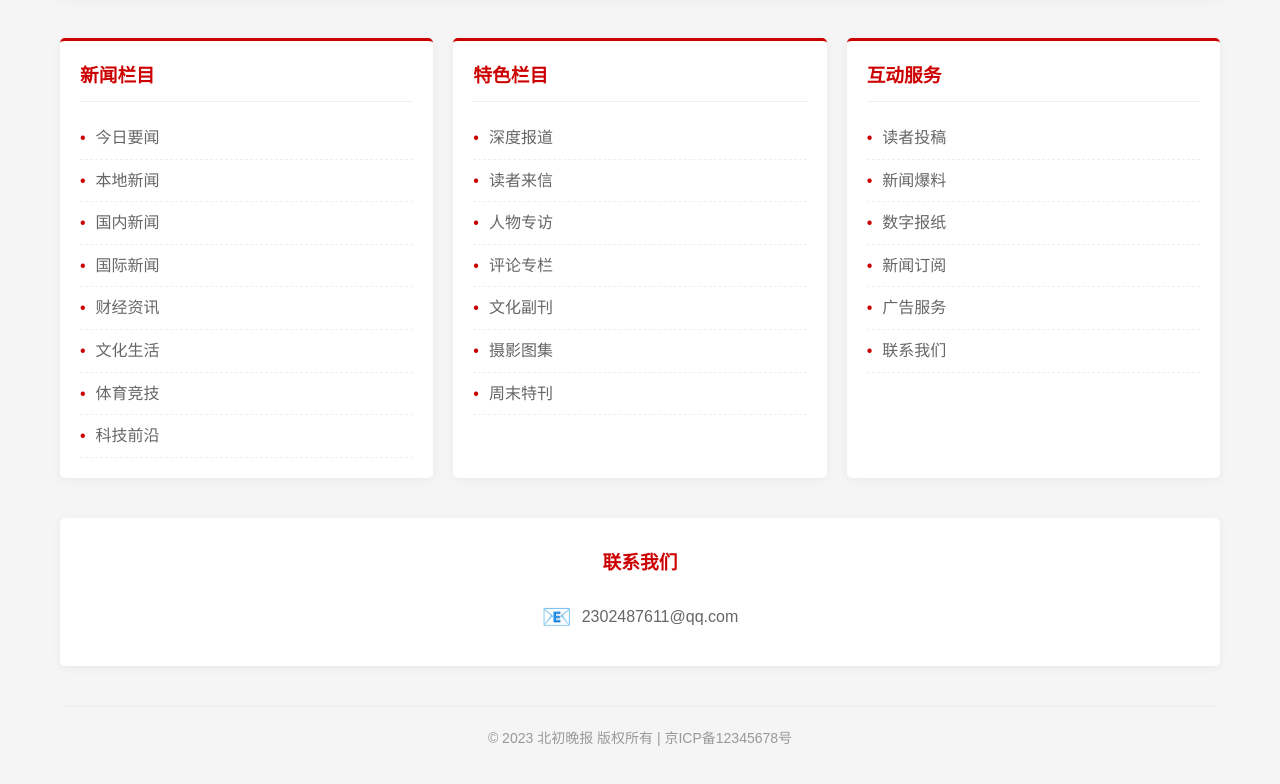
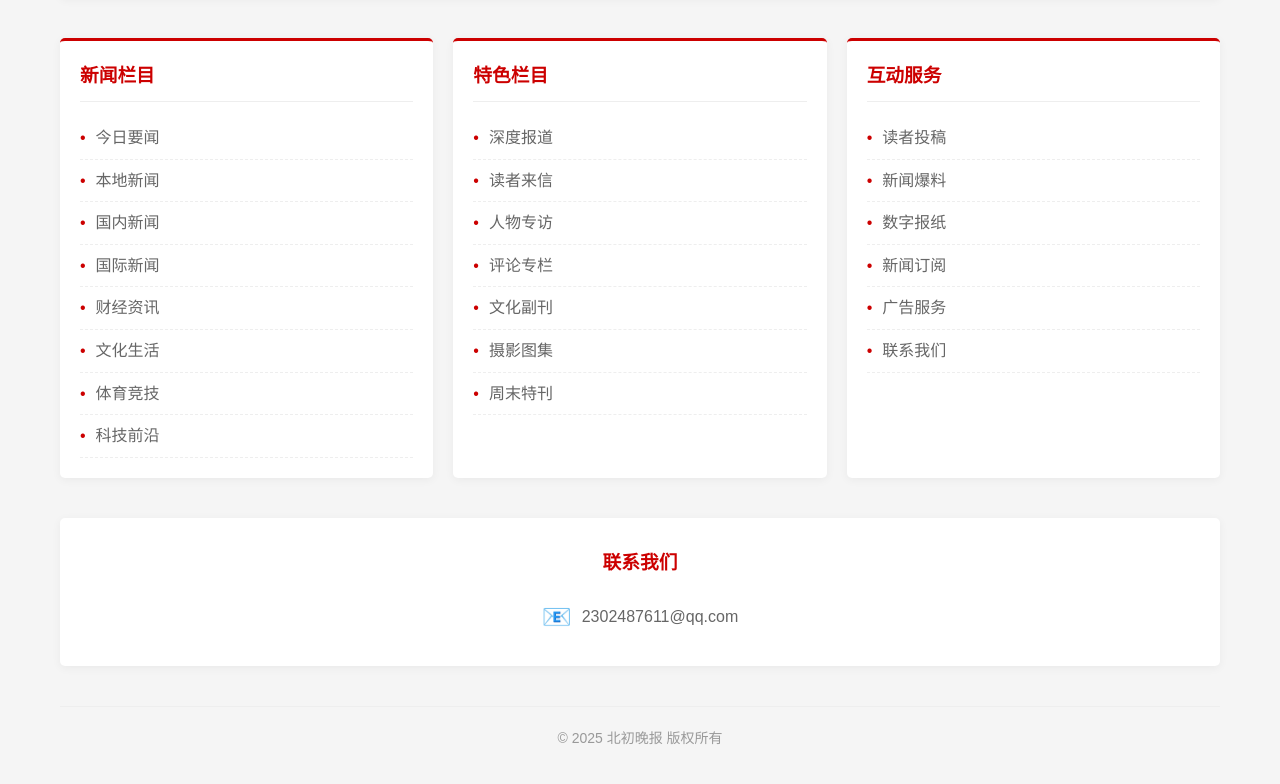
Before and after one commit to beichunews/beichunews.github.io, a plain HTML site: page index.html in a window 1280 px wide. Shown: the part 652-1436 px from the top of the page. Drawn offline with Linux system fonts and the light colour scheme.

Commit message:
Update index.html

```diff
--- a/index.html
+++ b/index.html
@@ -260,8 +260,9 @@
         </div>
 
         <footer>
-            <p>© 2023 北初晚报 版权所有 | 京ICP备12345678号</p>
+            <p>© 2025 北初晚报 版权所有</p>
         </footer>
     </div>
 </body>
+
 </html>
```
